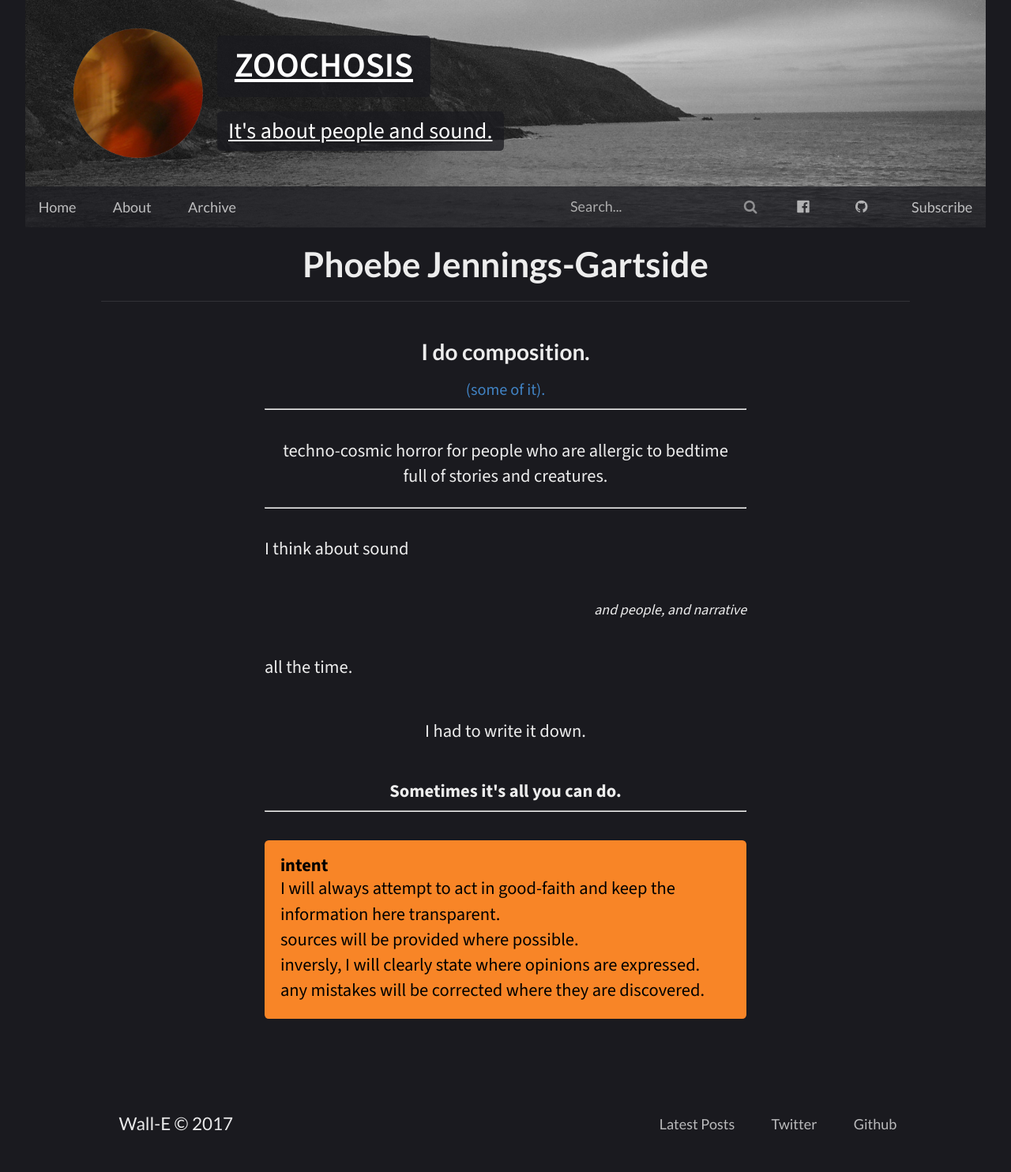
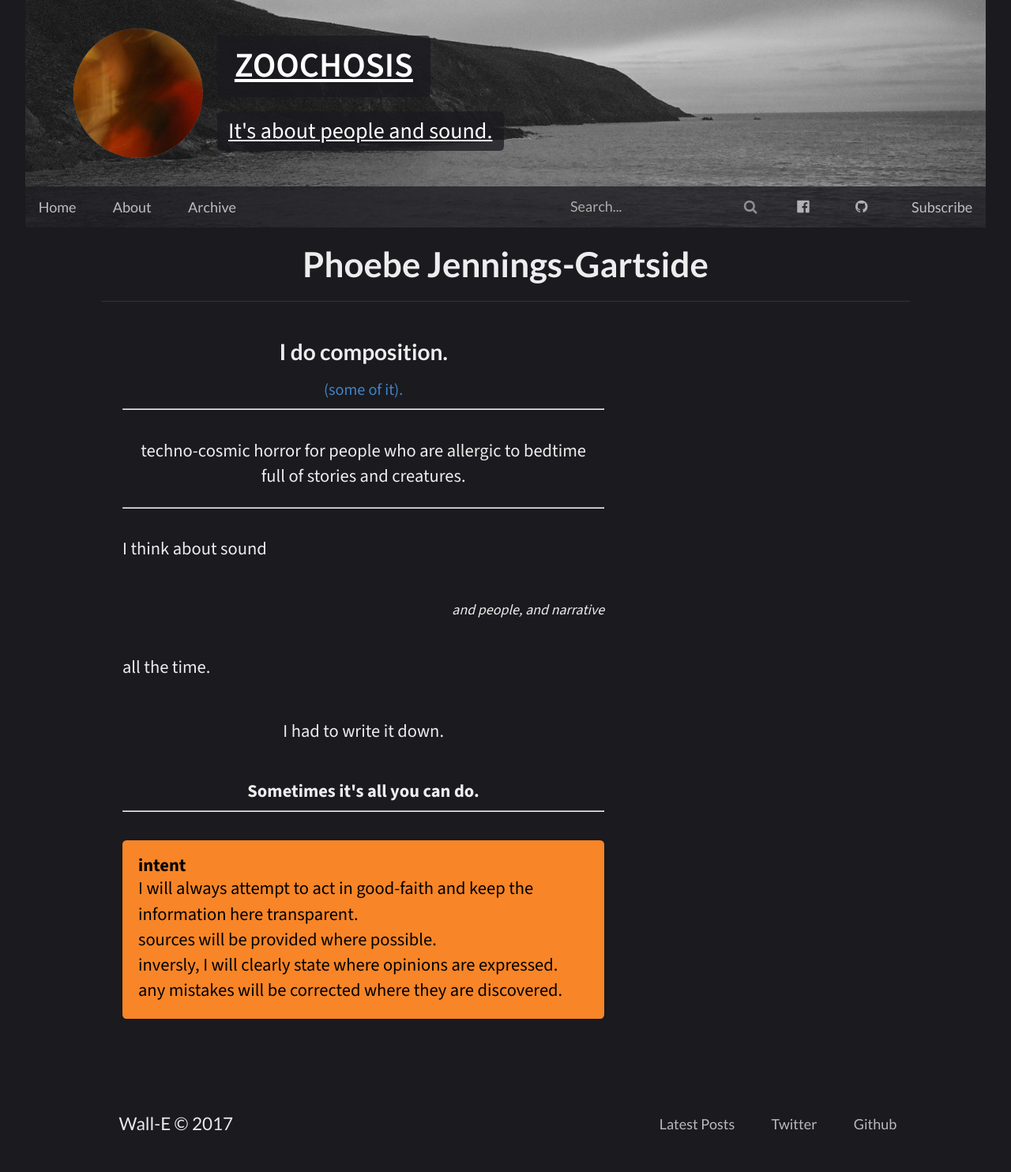
Before and after one commit to ZOOCHOSIS-BLOG/ZOOCHOSIS-BLOG.github.io, a Jekyll site: the page built from about.html, in a window 1280 px wide. Shown: the whole page at 79% size. Built offline with Jekyll 4.4.1, drawn with Linux system fonts in a browser that asks for light colours.

Commit message:
margin align on post-content

```diff
--- a/assets/css/main.css
+++ b/assets/css/main.css
@@ -201,12 +201,11 @@ main {
 }
 
 .post-content {
-    text-align: left;
     color: rgba(237, 237, 237, 1);
     background-color: rgba(26, 26, 31, 1);
     padding: 1.5rem;
     max-width: 66ch;
-    margin: 0 auto;
+    margin: 0 auto 0 0;
     font-size: clamp(1rem, 0.95rem + 0.25vw, 1.125rem);
 }
 
```
